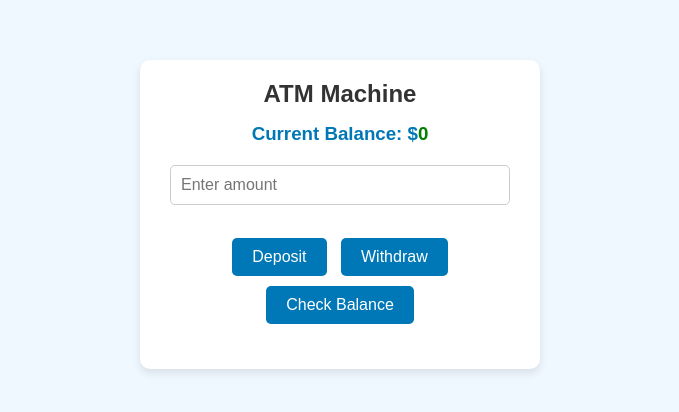
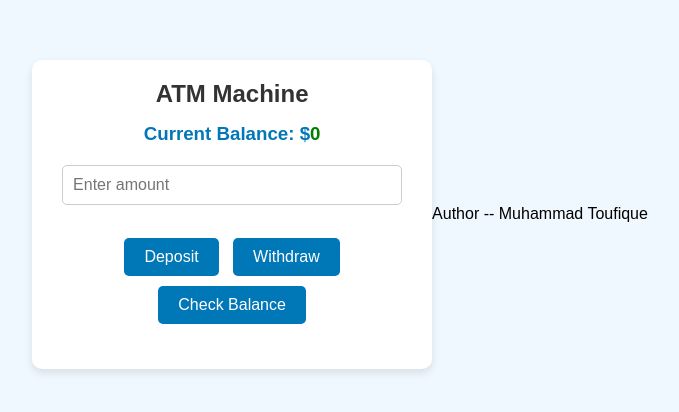
Before and after one commit to Toufique-050/ATM-Project, a plain HTML site: page index.html in a window 1280 px wide. Shown: the part 186-598 px from the top of the page, without its empty margins (300-979 px from the left). Drawn offline with Linux system fonts and the light colour scheme.

Commit message:
Complete Third Project

```diff
--- a/index.html
+++ b/index.html
@@ -23,5 +23,9 @@
       <h3 id="message"></h3>
     </div>
     <script src="./script.js"></script>
+
+
+
+    <p>Author -- Muhammad Toufique</p>
   </body>
 </html>
```
